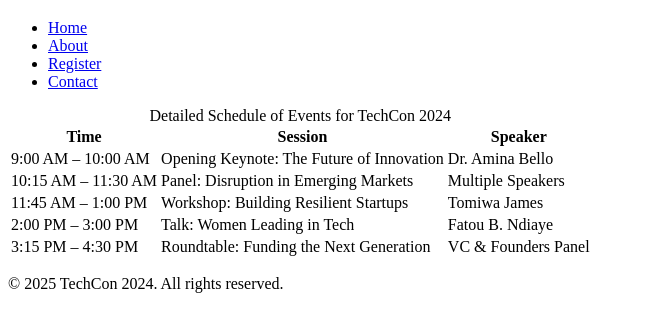
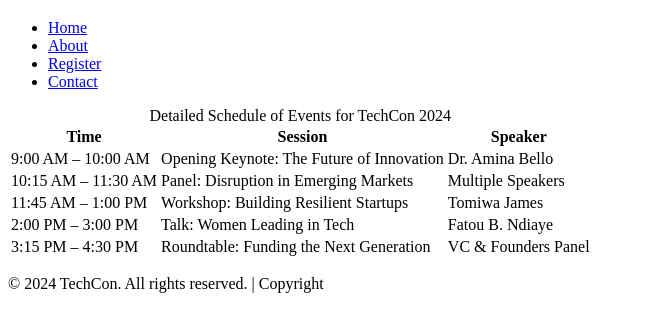
Before and after one commit to SmartTife/TechCon_HTML, a plain HTML site: page techcon_website/schedule.html in a window 1280 px wide. Shown: the part 61-392 px from the top of the page, without its empty margins (0-645 px from the left). Drawn offline with Linux system fonts and the light colour scheme.

```diff
--- a/techcon_website/schedule.html
+++ b/techcon_website/schedule.html
@@ -58,7 +58,7 @@
     </main>
 
     <footer>
-        <p>&copy; 2025 TechCon 2024. All rights reserved.</p>
+       <p>&copy; 2024 TechCon. All rights reserved. | Copyright</p>
     </footer>
 </body>
 </html>
```
